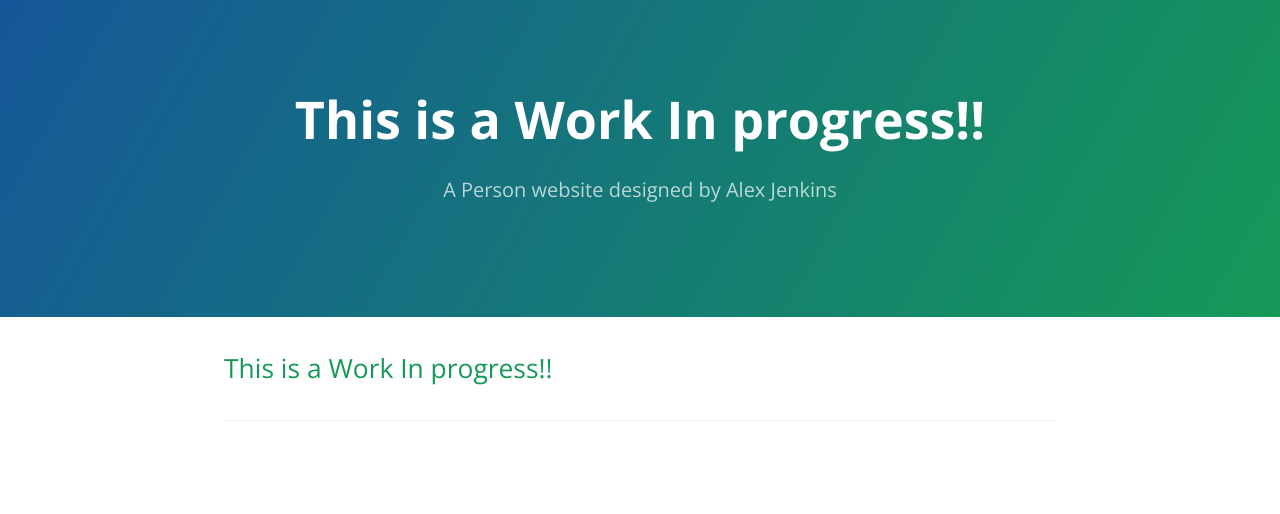
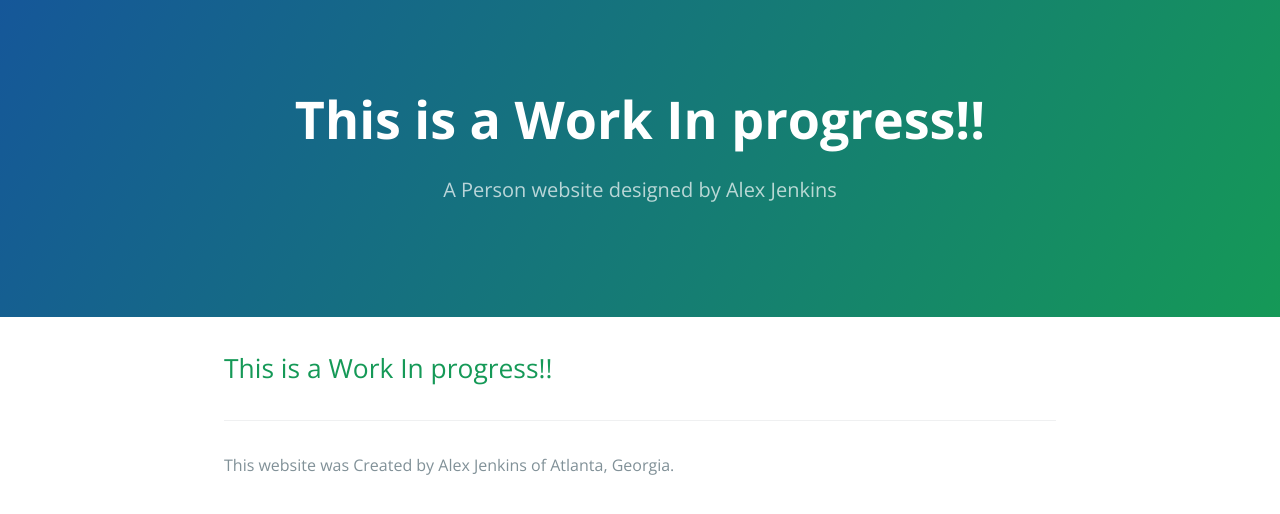
Before and after one commit to rockenman1234/rockenman1234.github.io, a Jekyll site: the page built from index.md, in a window 1280 px wide. Shown: the top 514 px of the page. Built offline with Jekyll 4.4.1, drawn with Linux system fonts in a browser that asks for light colours; our own code applies the rules of GitHub Pages for plain Markdown files.

Commit message:
Update default.html

```diff
--- a/_layouts/default.html
+++ b/_layouts/default.html
@@ -31,9 +31,7 @@
       {{ content }}
 
       <footer class="site-footer">
-        {% if site.github.is_project_page %}
-          <span class="site-footer-owner"><a href="{{ site.github.repository_url }}">{{ site.github.repository_name }}</a> is maintained by <a href="{{ site.github.owner_url }}">{{ site.github.owner_name }}</a>.</span>
-        {% endif %}
+          <span class="site-footer-credits">This website was Created by Alex Jenkins of Atlanta, Georgia.</span>
       </footer>
     </main>
   </body>
```
